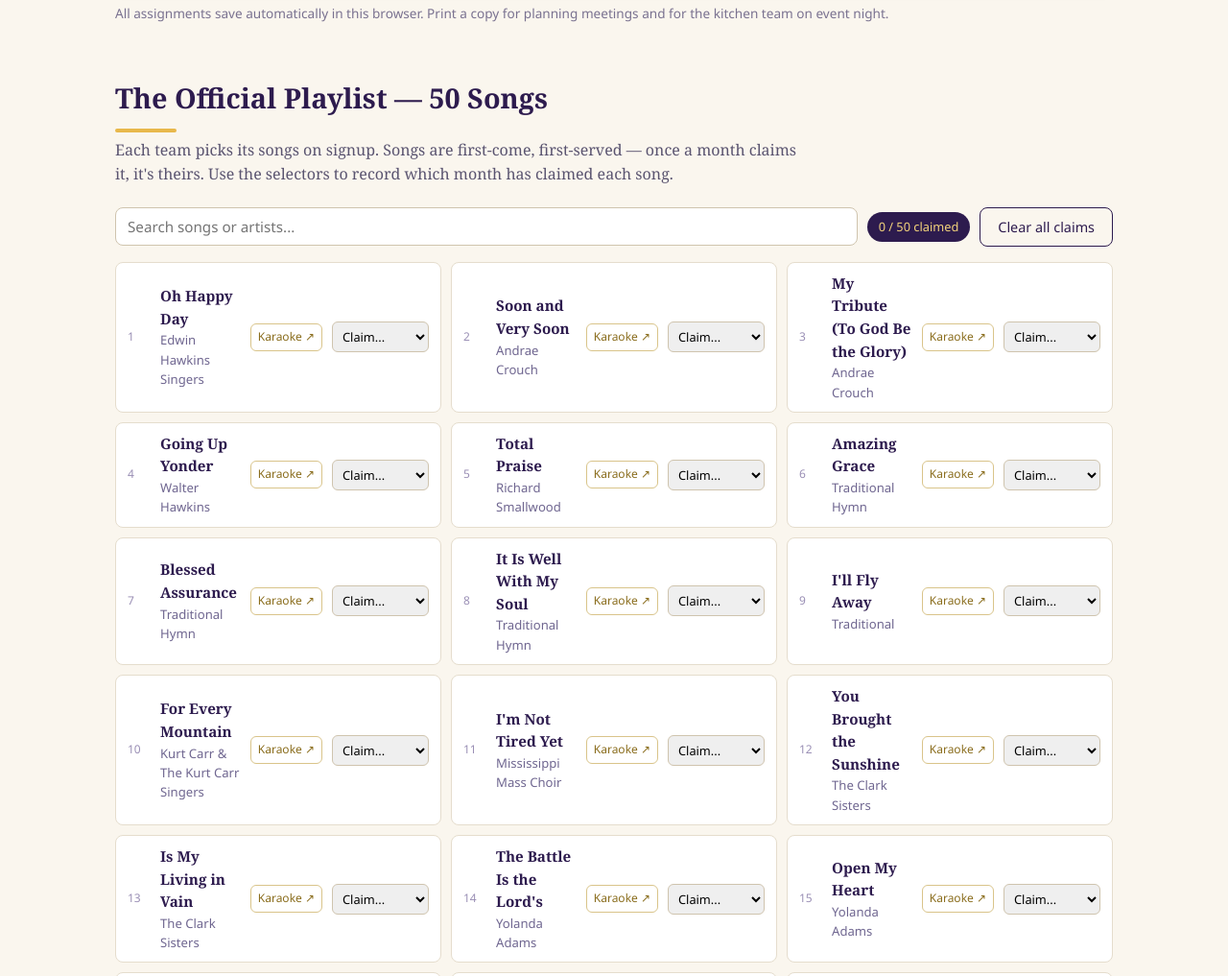
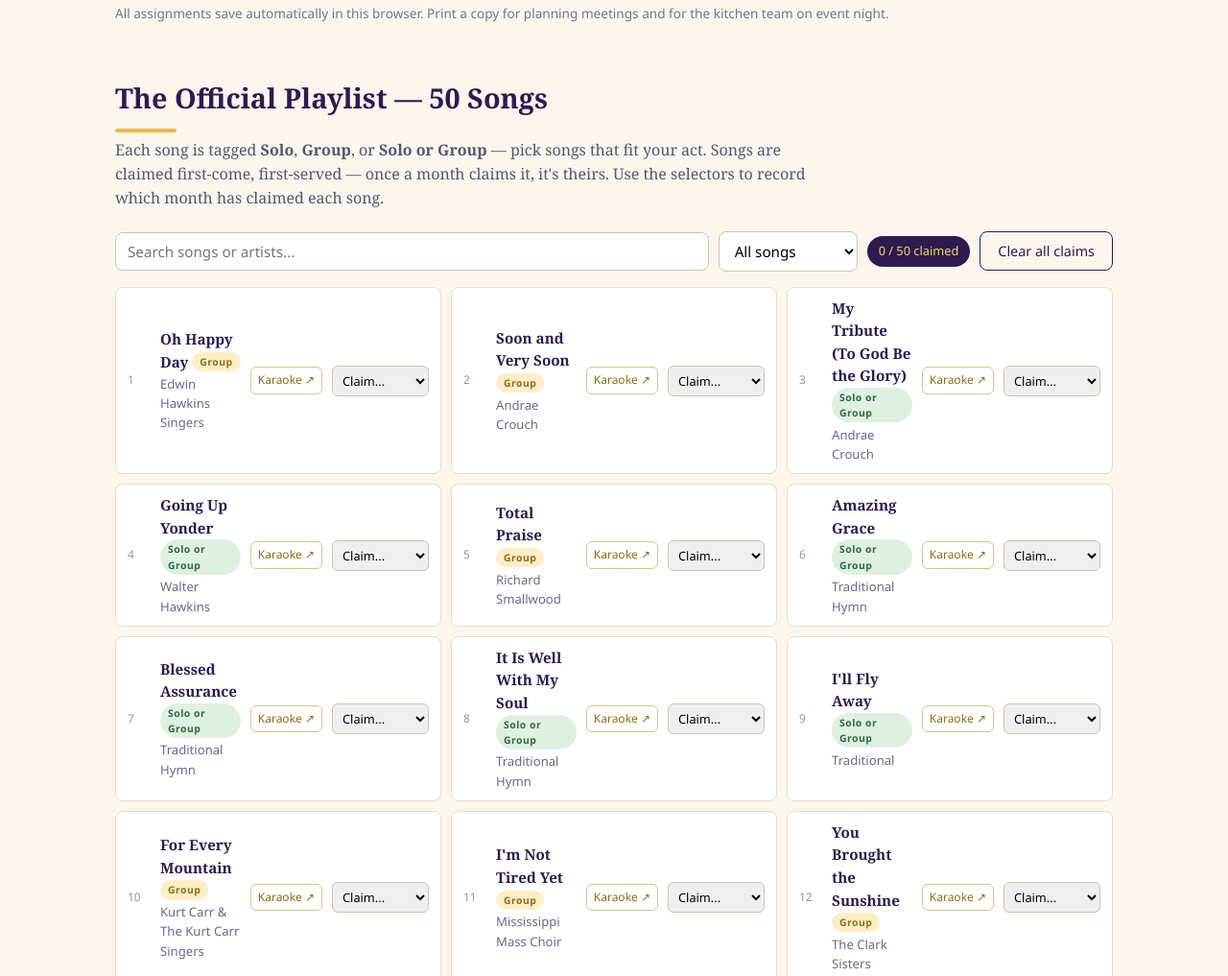
Before and after one commit to ImpactOps-bgi/december-group-karaoke, a plain HTML site: page index.html in a window 1280 px wide. Shown: the part 3411-4428 px from the top of the page at 96% size. Drawn offline with Linux system fonts and the light colour scheme.

Commit message:
Tag playlist songs as Solo / Group / Both with filter

```diff
--- a/index.html
+++ b/index.html
@@ -146,6 +146,14 @@
     border-radius: 6px; padding: 4px 7px; white-space: nowrap;
   }
   .song .ytlink:hover { background: #fdf3d8; }
+  .tag {
+    display: inline-block; font-family: 'Segoe UI', Arial, sans-serif;
+    font-size: 0.65rem; font-weight: 600; letter-spacing: 0.5px;
+    padding: 2px 8px; border-radius: 999px; vertical-align: 2px;
+  }
+  .tag-S { background: #ece5f7; color: #5a3d99; }
+  .tag-G { background: #fdeec8; color: #8a6d1d; }
+  .tag-B { background: #dff0e3; color: #2e6b3e; }
   .board-form {
     display: flex; flex-wrap: wrap; gap: 10px; margin: 14px 0 18px;
     font-family: 'Segoe UI', Arial, sans-serif;
@@ -283,9 +291,15 @@
 
   <section id="playlist">
     <h2>The Official Playlist &mdash; 50 Songs<span class="rule"></span></h2>
-    <p class="lead">Each team picks its songs on signup. Songs are first-come, first-served &mdash; once a month claims it, it's theirs. Use the selectors to record which month has claimed each song.</p>
+    <p class="lead">Each song is tagged <strong>Solo</strong>, <strong>Group</strong>, or <strong>Solo or Group</strong> &mdash; pick songs that fit your act. Songs are claimed first-come, first-served &mdash; once a month claims it, it's theirs. Use the selectors to record which month has claimed each song.</p>
     <div class="toolbar">
       <input type="search" id="songSearch" placeholder="Search songs or artists...">
+      <select id="songDivFilter">
+        <option value="">All songs</option>
+        <option value="S">Solo songs</option>
+        <option value="G">Group songs</option>
+        <option value="B">Solo or Group</option>
+      </select>
       <span class="pill" id="claimCount">0 / 50 claimed</span>
       <button class="btn ghost" id="clearClaims">Clear all claims</button>
     </div>
@@ -370,57 +384,58 @@
 const MONTHS = ["January","February","March","April","May","June","July","August","September","October","November","December"];
 
 const SONGS = [
-  ["Oh Happy Day","Edwin Hawkins Singers"],
-  ["Soon and Very Soon","Andrae Crouch"],
-  ["My Tribute (To God Be the Glory)","Andrae Crouch"],
-  ["Going Up Yonder","Walter Hawkins"],
-  ["Total Praise","Richard Smallwood"],
-  ["Amazing Grace","Traditional Hymn"],
-  ["Blessed Assurance","Traditional Hymn"],
-  ["It Is Well With My Soul","Traditional Hymn"],
-  ["I'll Fly Away","Traditional"],
-  ["For Every Mountain","Kurt Carr & The Kurt Carr Singers"],
-  ["I'm Not Tired Yet","Mississippi Mass Choir"],
-  ["You Brought the Sunshine","The Clark Sisters"],
-  ["Is My Living in Vain","The Clark Sisters"],
-  ["The Battle Is the Lord's","Yolanda Adams"],
-  ["Open My Heart","Yolanda Adams"],
-  ["Stand","Donnie McClurkin"],
-  ["We Fall Down","Donnie McClurkin"],
-  ["Never Would Have Made It","Marvin Sapp"],
-  ["The Best in Me","Marvin Sapp"],
-  ["I Need You Now","Smokie Norful"],
-  ["Alabaster Box","CeCe Winans"],
-  ["Shackles (Praise You)","Mary Mary"],
-  ["Can't Give Up Now","Mary Mary"],
-  ["Yesterday","Mary Mary"],
-  ["No Weapon","Fred Hammond"],
-  ["Blessed","Fred Hammond"],
-  ["Stomp","Kirk Franklin"],
-  ["I Smile","Kirk Franklin"],
-  ["Melodies From Heaven","Kirk Franklin & the Family"],
-  ["Love Theory","Kirk Franklin"],
-  ["Encourage Yourself","Donald Lawrence & Tri-City Singers"],
-  ["The Blessing of Abraham","Donald Lawrence"],
-  ["I Trust You","James Fortune & FIYA"],
-  ["Nobody Greater","VaShawn Mitchell"],
-  ["I Need Your Glory","Earnest Pugh"],
-  ["Friend of God","Israel Houghton & New Breed"],
-  ["You Are Good","Israel Houghton & New Breed"],
-  ["Every Praise","Hezekiah Walker"],
-  ["I Give Myself Away","William McDowell"],
-  ["Break Every Chain","Tasha Cobbs Leonard"],
-  ["Take Me to the King","Tamela Mann"],
-  ["Way Maker","Sinach"],
-  ["Jireh","Elevation Worship & Maverick City"],
-  ["Promises","Maverick City Music"],
-  ["Victory Belongs to Jesus","Todd Dulaney"],
-  ["Intentional","Travis Greene"],
-  ["Made a Way","Travis Greene"],
-  ["Make Room","Jonathan McReynolds"],
-  ["He's Able","Deitrick Haddon & VOU"],
-  ["The Presence of the Lord Is Here","Byron Cage"]
+  ["Oh Happy Day","Edwin Hawkins Singers","G"],
+  ["Soon and Very Soon","Andrae Crouch","G"],
+  ["My Tribute (To God Be the Glory)","Andrae Crouch","B"],
+  ["Going Up Yonder","Walter Hawkins","B"],
+  ["Total Praise","Richard Smallwood","G"],
+  ["Amazing Grace","Traditional Hymn","B"],
+  ["Blessed Assurance","Traditional Hymn","B"],
+  ["It Is Well With My Soul","Traditional Hymn","B"],
+  ["I'll Fly Away","Traditional","B"],
+  ["For Every Mountain","Kurt Carr & The Kurt Carr Singers","G"],
+  ["I'm Not Tired Yet","Mississippi Mass Choir","G"],
+  ["You Brought the Sunshine","The Clark Sisters","G"],
+  ["Is My Living in Vain","The Clark Sisters","G"],
+  ["The Battle Is the Lord's","Yolanda Adams","S"],
+  ["Open My Heart","Yolanda Adams","S"],
+  ["Stand","Donnie McClurkin","B"],
+  ["We Fall Down","Donnie McClurkin","B"],
+  ["Never Would Have Made It","Marvin Sapp","S"],
+  ["The Best in Me","Marvin Sapp","S"],
+  ["I Need You Now","Smokie Norful","S"],
+  ["Alabaster Box","CeCe Winans","S"],
+  ["Shackles (Praise You)","Mary Mary","G"],
+  ["Can't Give Up Now","Mary Mary","B"],
+  ["Yesterday","Mary Mary","G"],
+  ["No Weapon","Fred Hammond","G"],
+  ["Blessed","Fred Hammond","B"],
+  ["Stomp","Kirk Franklin","G"],
+  ["I Smile","Kirk Franklin","G"],
+  ["Melodies From Heaven","Kirk Franklin & the Family","G"],
+  ["Love Theory","Kirk Franklin","G"],
+  ["Encourage Yourself","Donald Lawrence & Tri-City Singers","B"],
+  ["The Blessing of Abraham","Donald Lawrence","G"],
+  ["I Trust You","James Fortune & FIYA","B"],
+  ["Nobody Greater","VaShawn Mitchell","B"],
+  ["I Need Your Glory","Earnest Pugh","S"],
+  ["Friend of God","Israel Houghton & New Breed","B"],
+  ["You Are Good","Israel Houghton & New Breed","B"],
+  ["Every Praise","Hezekiah Walker","G"],
+  ["I Give Myself Away","William McDowell","B"],
+  ["Break Every Chain","Tasha Cobbs Leonard","S"],
+  ["Take Me to the King","Tamela Mann","S"],
+  ["Way Maker","Sinach","B"],
+  ["Jireh","Elevation Worship & Maverick City","B"],
+  ["Promises","Maverick City Music","B"],
+  ["Victory Belongs to Jesus","Todd Dulaney","B"],
+  ["Intentional","Travis Greene","B"],
+  ["Made a Way","Travis Greene","B"],
+  ["Make Room","Jonathan McReynolds","S"],
+  ["He's Able","Deitrick Haddon & VOU","B"],
+  ["The Presence of the Lord Is Here","Byron Cage","G"]
 ];
+const TAGS = { S: "Solo", G: "Group", B: "Solo or Group" };
 
 // ---------- Song claiming ----------
 const CLAIM_KEY = "dg_song_claims";
@@ -429,12 +444,14 @@ let claims = JSON.parse(localStorage.getItem(CLAIM_KEY) || "{}");
 const songList = document.getElementById("songList");
 const claimCount = document.getElementById("claimCount");
 
-function renderSongs(filter = "") {
-  const f = filter.toLowerCase();
+function renderSongs() {
+  const f = document.getElementById("songSearch").value.toLowerCase();
+  const dv = document.getElementById("songDivFilter").value;
   songList.innerHTML = "";
   let shown = 0;
-  SONGS.forEach(([title, artist], i) => {
+  SONGS.forEach(([title, artist, tag], i) => {
     if (f && !title.toLowerCase().includes(f) && !artist.toLowerCase().includes(f)) return;
+    if (dv && tag !== dv) return;
     shown++;
     const div = document.createElement("div");
     div.className = "song" + (claims[i] ? " claimed" : "");
@@ -444,9 +461,9 @@ function renderSongs(filter = "") {
     sel.addEventListener("change", () => {
       if (sel.value) claims[i] = sel.value; else delete claims[i];
       localStorage.setItem(CLAIM_KEY, JSON.stringify(claims));
-      renderSongs(document.getElementById("songSearch").value);
+      renderSongs();
     });
-    div.innerHTML = `<span class="num">${i + 1}</span><div class="meta"><div class="title">${title}</div><div class="artist">${artist}</div></div>
+    div.innerHTML = `<span class="num">${i + 1}</span><div class="meta"><div class="title">${title} <span class="tag tag-${tag}">${TAGS[tag]}</span></div><div class="artist">${artist}</div></div>
       <a class="ytlink" target="_blank" title="Find karaoke versions on YouTube"
          href="https://www.youtube.com/results?search_query=${encodeURIComponent(title + " " + artist + " karaoke")}">Karaoke&nbsp;&#8599;</a>`;
     div.appendChild(sel);
@@ -455,7 +472,8 @@ function renderSongs(filter = "") {
   claimCount.textContent = `${Object.keys(claims).length} / ${SONGS.length} claimed`;
 }
 
-document.getElementById("songSearch").addEventListener("input", e => renderSongs(e.target.value));
+document.getElementById("songSearch").addEventListener("input", renderSongs);
+document.getElementById("songDivFilter").addEventListener("change", renderSongs);
 document.getElementById("clearClaims").addEventListener("click", () => {
   if (confirm("Clear all song claims?")) {
     claims = {};
```
